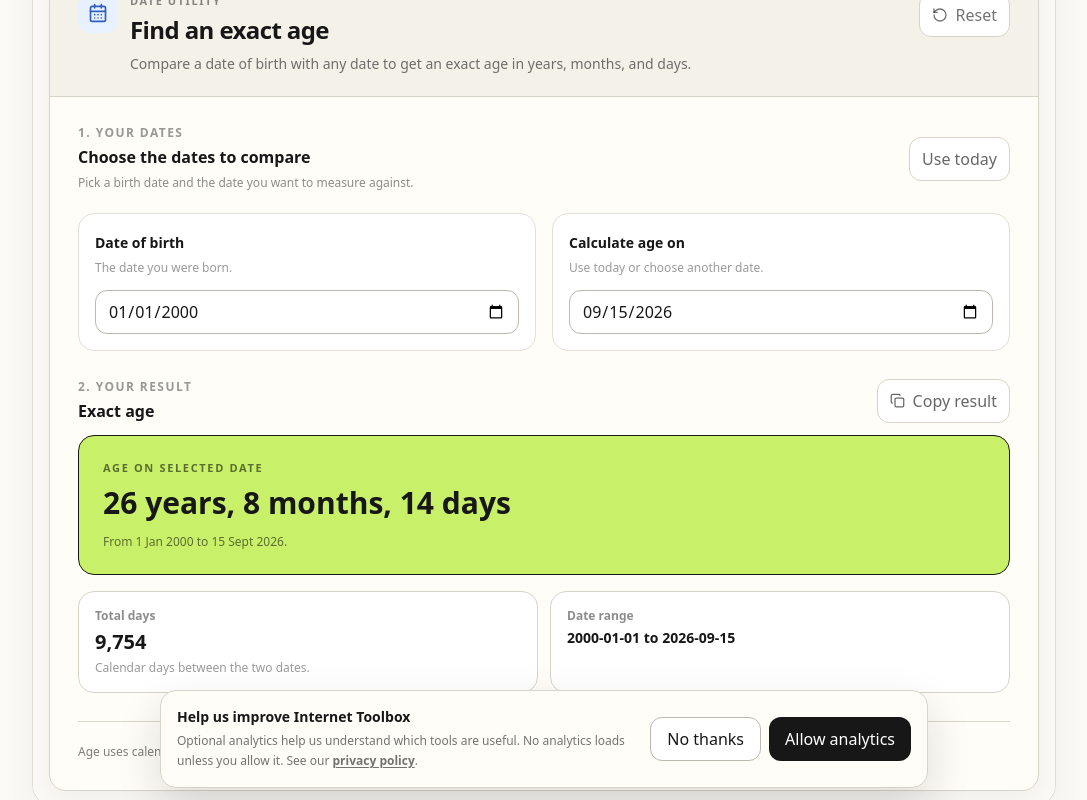
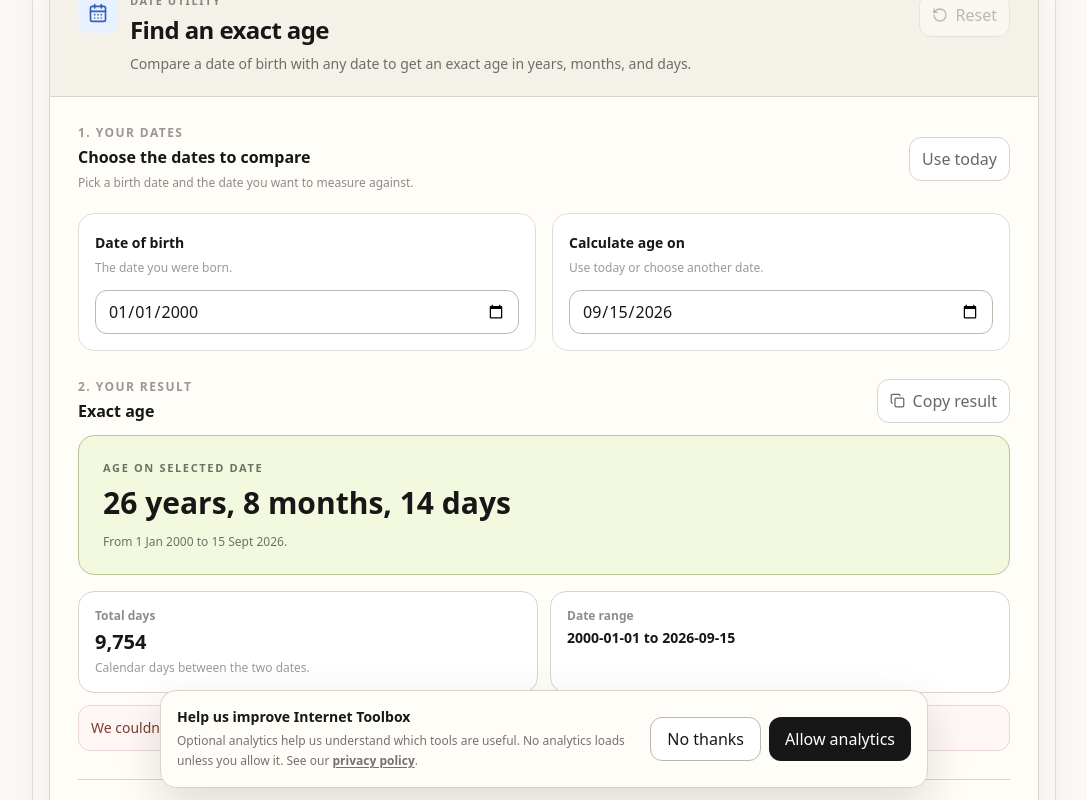
Before and after one commit to factoalbum/internet-toolbox, a Next.js app: page /tools/age-calculator in a window 1280 px wide. Both pictures are taken after a click on the button "Copy result". Shown: the part 594-1394 px from the top of the page, without its empty margins (96-1183 px from the left). Built offline with nearby package versions, Linux system fonts and the light colour scheme; no server answers.

Commit message:
feat: refine age calculator workspace

```diff
--- a/components/tools/age-calculator.tsx
+++ b/components/tools/age-calculator.tsx
@@ -46,6 +46,7 @@ export default function AgeCalculator() {
   const [birth, setBirth] = useState("2000-01-01");
   const [end, setEnd] = useState(() => localDateValue());
   const [copied, setCopied] = useState(false);
+  const [copyError, setCopyError] = useState(false);
   const birthDate = useMemo(() => parseDate(birth), [birth]);
   const endDate = useMemo(() => parseDate(end), [end]);
   const result = useMemo(() => {
@@ -57,17 +58,20 @@ export default function AgeCalculator() {
   const birthInvalid = !birthDate || (!!endDate && birthDate > endDate);
   const endInvalid = !endDate || (!!birthDate && endDate < birthDate);
   const hasInvalidInput = birthInvalid || endInvalid;
-  const reset = () => { setBirth("2000-01-01"); setEnd(localDateValue()); setCopied(false); };
+  const isPristine = birth === "2000-01-01" && end === localDateValue();
+  const reset = () => { setBirth("2000-01-01"); setEnd(localDateValue()); setCopied(false); setCopyError(false); };
   const focusRing = "focus:outline-none focus-visible:ring-4 focus-visible:ring-[#c8f169] focus-visible:ring-offset-1";
   const copyResult = async () => {
     if (!result) return;
     const text = `Exact age: ${result.years} years, ${result.months} months, ${result.days} days. From ${formattedBirthDate} to ${formattedEndDate}. Total days: ${result.totalDays.toLocaleString("en-IN")}.`;
+    setCopyError(false);
     try {
       await navigator.clipboard.writeText(text);
       setCopied(true);
       window.setTimeout(() => setCopied(false), 1800);
     } catch {
       setCopied(false);
+      setCopyError(true);
     }
   };
 
@@ -83,22 +87,23 @@ export default function AgeCalculator() {
               <p className="mt-1.5 max-w-2xl text-sm leading-6 text-black/55">Compare a date of birth with any date to get an exact age in years, months, and days.</p>
             </div>
           </div>
-          <button type="button" onClick={reset} className={`flex min-h-11 shrink-0 items-center gap-2 rounded-xl border border-[#d8d4c9] bg-white px-3 text-sm font-bold text-black/55 transition hover:border-[#171717] hover:text-black ${focusRing}`} aria-label="Reset age calculator"><RotateCcw size={16} aria-hidden="true" /><span className="hidden sm:inline">Reset</span></button>
+          <button type="button" onClick={reset} disabled={isPristine} className={`flex min-h-11 shrink-0 items-center gap-2 rounded-xl border border-[#d8d4c9] bg-white px-3 text-sm font-bold text-black/55 transition hover:border-[#171717] hover:text-black disabled:cursor-not-allowed disabled:opacity-45 disabled:hover:border-[#d8d4c9] disabled:hover:text-black/55 ${focusRing}`} aria-label="Reset age calculator"><RotateCcw size={16} aria-hidden="true" /><span className="hidden sm:inline">Reset</span></button>
         </div>
       </div>
       <div className="p-5 md:p-7">
         <section aria-labelledby="age-inputs-heading">
-          <div className="mb-5 flex items-center justify-between gap-3"><div><p className="text-xs font-black uppercase tracking-[.12em] text-black/40">1. Your dates</p><h3 id="age-inputs-heading" className="mt-1 text-base font-black text-[#171717]">Choose the dates to compare</h3><p className="mt-1 text-xs leading-5 text-black/45">Pick a birth date and the date you want to measure against.</p></div><button type="button" onClick={() => { setEnd(localDateValue()); setCopied(false); }} className={`min-h-11 shrink-0 rounded-xl border border-[#d8d4c9] bg-white px-3 text-xs font-bold text-black/60 transition hover:border-[#171717] hover:text-black ${focusRing}`}>Use today</button></div>
+          <div className="mb-5 flex items-center justify-between gap-3"><div><p className="text-xs font-black uppercase tracking-[.12em] text-black/40">1. Your dates</p><h3 id="age-inputs-heading" className="mt-1 text-base font-black text-[#171717]">Choose the dates to compare</h3><p className="mt-1 text-xs leading-5 text-black/45">Pick a birth date and the date you want to measure against.</p></div><button type="button" onClick={() => { setEnd(localDateValue()); setCopied(false); setCopyError(false); }} className={`min-h-11 shrink-0 rounded-xl border border-[#d8d4c9] bg-white px-3 text-xs font-bold text-black/60 transition hover:border-[#171717] hover:text-black ${focusRing}`}>Use today</button></div>
           <div className="grid gap-4 md:grid-cols-2">
-            <label className={`rounded-2xl border bg-white p-4 transition focus-within:border-[#171717] focus-within:shadow-[0_0_0_4px_rgba(200,241,105,.35)] ${birthInvalid ? "border-[#c77a6b]" : "border-[#e2dfd7]"}`}><span className="text-sm font-bold">Date of birth</span><span className="mt-1 block text-xs leading-5 text-black/40">The date you were born.</span><input id="age-birth-date" type="date" value={birth} max={end || undefined} aria-invalid={birthInvalid} aria-describedby="age-input-error" onChange={e => { setBirth(e.target.value); setCopied(false); }} className={`mt-3 min-h-12 w-full rounded-xl border border-[#bcb8ae] bg-white px-3 text-base outline-none ${focusRing}`} /></label>
-            <label className={`rounded-2xl border bg-white p-4 transition focus-within:border-[#171717] focus-within:shadow-[0_0_0_4px_rgba(200,241,105,.35)] ${endInvalid ? "border-[#c77a6b]" : "border-[#e2dfd7]"}`}><span className="text-sm font-bold">Calculate age on</span><span className="mt-1 block text-xs leading-5 text-black/40">Use today or choose another date.</span><input id="age-end-date" type="date" value={end} min={birth || undefined} aria-invalid={endInvalid} aria-describedby="age-input-error" onChange={e => { setEnd(e.target.value); setCopied(false); }} className={`mt-3 min-h-12 w-full rounded-xl border border-[#bcb8ae] bg-white px-3 text-base outline-none ${focusRing}`} /></label>
+            <label className={`rounded-2xl border bg-white p-4 transition focus-within:border-[#171717] focus-within:shadow-[0_0_0_4px_rgba(200,241,105,.35)] ${birthInvalid ? "border-[#c77a6b]" : "border-[#e2dfd7]"}`}><span className="text-sm font-bold">Date of birth</span><span className="mt-1 block text-xs leading-5 text-black/40">The date you were born.</span><input id="age-birth-date" type="date" value={birth} max={end || undefined} aria-invalid={birthInvalid} aria-describedby="age-input-error" onChange={e => { setBirth(e.target.value); setCopied(false); setCopyError(false); }} className={`mt-3 min-h-12 w-full rounded-xl border border-[#bcb8ae] bg-white px-3 text-base outline-none ${focusRing}`} /></label>
+            <label className={`rounded-2xl border bg-white p-4 transition focus-within:border-[#171717] focus-within:shadow-[0_0_0_4px_rgba(200,241,105,.35)] ${endInvalid ? "border-[#c77a6b]" : "border-[#e2dfd7]"}`}><span className="text-sm font-bold">Calculate age on</span><span className="mt-1 block text-xs leading-5 text-black/40">Use today or choose another date.</span><input id="age-end-date" type="date" value={end} min={birth || undefined} aria-invalid={endInvalid} aria-describedby="age-input-error" onChange={e => { setEnd(e.target.value); setCopied(false); setCopyError(false); }} className={`mt-3 min-h-12 w-full rounded-xl border border-[#bcb8ae] bg-white px-3 text-base outline-none ${focusRing}`} /></label>
           </div>
           {hasInvalidInput && <p id="age-input-error" className="mt-4 rounded-xl border border-[#ead7d2] bg-[#fff7f5] p-4 text-sm leading-6 text-[#7b3d31]" role="alert">Choose two valid calendar dates, with the birth date on or before the calculation date.</p>}
         </section>
 
         <section className="mt-7" aria-labelledby="age-results-heading" aria-live="polite" aria-atomic="true">
           <div className="mb-3 flex items-end justify-between gap-3"><div><p className="text-xs font-black uppercase tracking-[.12em] text-black/40">2. Your result</p><h3 id="age-results-heading" className="mt-1 text-base font-black text-[#171717]">Exact age</h3></div>{result && <button type="button" onClick={copyResult} className={`flex min-h-10 shrink-0 items-center gap-2 rounded-xl border px-3 text-xs font-bold transition ${copied ? "border-[#7aa33b] bg-[#f2f9df] text-[#416318]" : "border-[#d8d4c9] bg-white text-black/60 hover:border-[#171717] hover:text-black"} ${focusRing}`} aria-label={copied ? "Age result copied" : "Copy age result"}><span aria-hidden="true">{copied ? <Check size={15} /> : <Copy size={15} />}</span>{copied ? "Copied" : "Copy result"}</button>}</div>
-          {result ? <div className="space-y-4"><div className="rounded-2xl border border-[#171717] bg-[#c8f169] p-5 md:p-6"><p className="text-[11px] font-black uppercase tracking-[.15em] text-black/55">Age on selected date</p><p className="mt-2 text-2xl font-black leading-tight sm:text-3xl">{result.years} years, {result.months} months, {result.days} days</p><p className="mt-3 text-xs font-medium text-black/55">From {formattedBirthDate} to {formattedEndDate}.</p></div><div className="grid gap-3 sm:grid-cols-2"><div className="rounded-2xl border border-[#d8d4c9] bg-white p-4"><p className="text-xs font-semibold text-black/45">Total days</p><p className="mt-1 text-xl font-black">{result.totalDays.toLocaleString("en-IN")}</p><p className="mt-1 text-xs text-black/40">Calendar days between the two dates.</p></div><div className="rounded-2xl border border-[#d8d4c9] bg-white p-4"><p className="text-xs font-semibold text-black/45">Date range</p><p className="mt-1 break-words text-sm font-bold">{birth} to {end}</p></div></div></div> : <div className="rounded-2xl border border-dashed border-[#d8d4c9] bg-white p-5"><p className="text-sm font-bold">Enter valid dates to calculate</p><p className="mt-1 text-sm leading-5 text-black/50">Your exact age and total calendar days will appear here.</p></div>}
+          {result ? <div className="space-y-4"><div className="rounded-2xl border border-[#b8c79a] bg-[#f2f9df] p-5 md:p-6"><p className="text-[11px] font-black uppercase tracking-[.15em] text-black/55">Age on selected date</p><p className="mt-2 text-2xl font-black leading-tight sm:text-3xl">{result.years} years, {result.months} months, {result.days} days</p><p className="mt-3 text-xs font-medium text-black/55">From {formattedBirthDate} to {formattedEndDate}.</p></div><div className="grid gap-3 sm:grid-cols-2"><div className="rounded-2xl border border-[#d8d4c9] bg-white p-4"><p className="text-xs font-semibold text-black/45">Total days</p><p className="mt-1 text-xl font-black">{result.totalDays.toLocaleString("en-IN")}</p><p className="mt-1 text-xs text-black/40">Calendar days between the two dates.</p></div><div className="rounded-2xl border border-[#d8d4c9] bg-white p-4"><p className="text-xs font-semibold text-black/45">Date range</p><p className="mt-1 break-words text-sm font-bold">{birth} to {end}</p></div></div></div> : <div className="rounded-2xl border border-dashed border-[#d8d4c9] bg-white p-5"><p className="text-sm font-bold">Enter valid dates to calculate</p><p className="mt-1 text-sm leading-5 text-black/50">Your exact age and total calendar days will appear here.</p></div>}
+          {copyError && <p className="mt-3 rounded-xl border border-[#ead7d2] bg-[#fff7f5] p-3 text-sm leading-5 text-[#7b3d31]" role="alert">We couldn't copy the result. Please select and copy it manually.</p>}
         </section>
         <p className="mt-7 border-t border-[#d8d4c9] pt-5 text-xs leading-5 text-black/50">Age uses calendar years, months and days. Total days is calculated from calendar dates.</p>
       </div>
```
